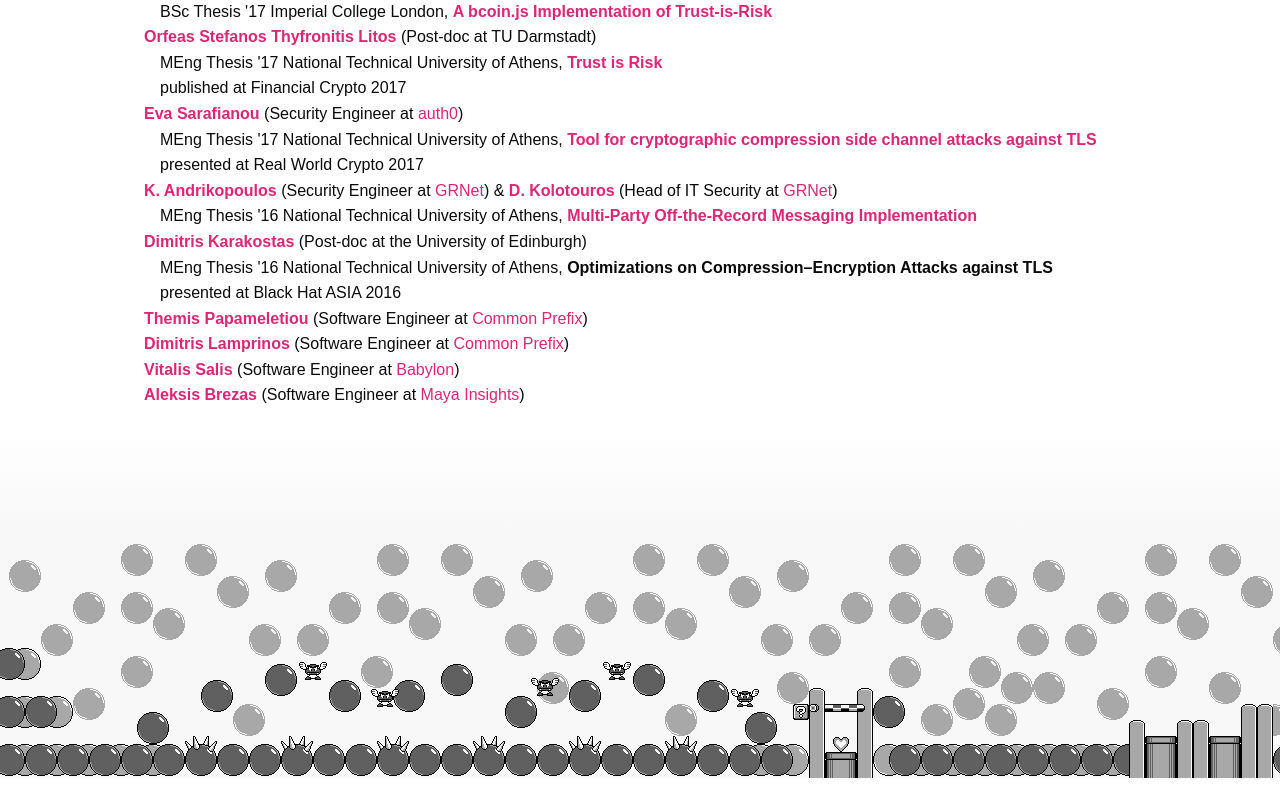
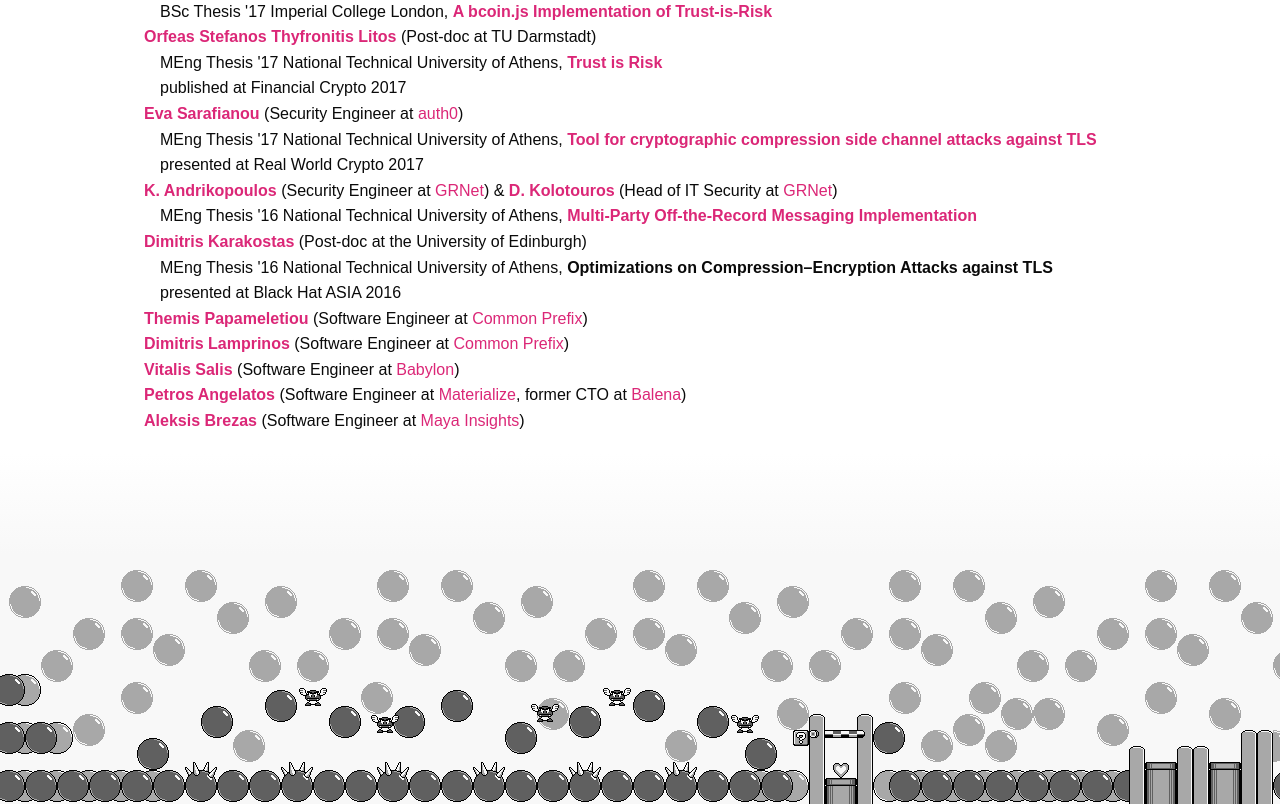
Before and after one commit to dionyziz/dionyziz.com-new, a website: page index.html in a window 1280 px wide. Shown: the part 2868-3672 px from the top of the page. Before the commit the page ends 3646 px from the top, so only its background shows below. Drawn offline with nearby package versions, Linux system fonts and the light colour scheme; a web font is replaced by a local one.

Commit message:
Add Petros

```diff
--- a/index.html
+++ b/index.html
@@ -319,6 +319,7 @@
         <li><strong><a href='https://github.com/themicp'>Themis Papameletiou</a></strong> (Software Engineer at <a href='https://www.commonprefix.com/'>Common Prefix</a>)</li>
         <li><strong><a href='https://pkakelas.com/'>Dimitris Lamprinos</a></strong> (Software Engineer at <a href='https://www.commonprefix.com/'>Common Prefix</a>)</li>
         <li><strong><a href='https://vitsalis.com/'>Vitalis Salis</a></strong> (Software Engineer at <a href='https://babylonchain.io/'>Babylon</a>)</li>
+        <li><strong><a href='https://github.com/petrosagg'>Petros Angelatos</a></strong> (Software Engineer at <a href='https://materialize.com/'>Materialize</a>, former CTO at <a href='https://www.balena.io/'>Balena</a>)</li>
         <li><strong><a href='https://github.com/abresas'>Aleksis Brezas</a></strong> (Software Engineer at <a href='https://www.mayainsights.com/'>Maya Insights</a>)</li>
       </ul>
     </div>
```
